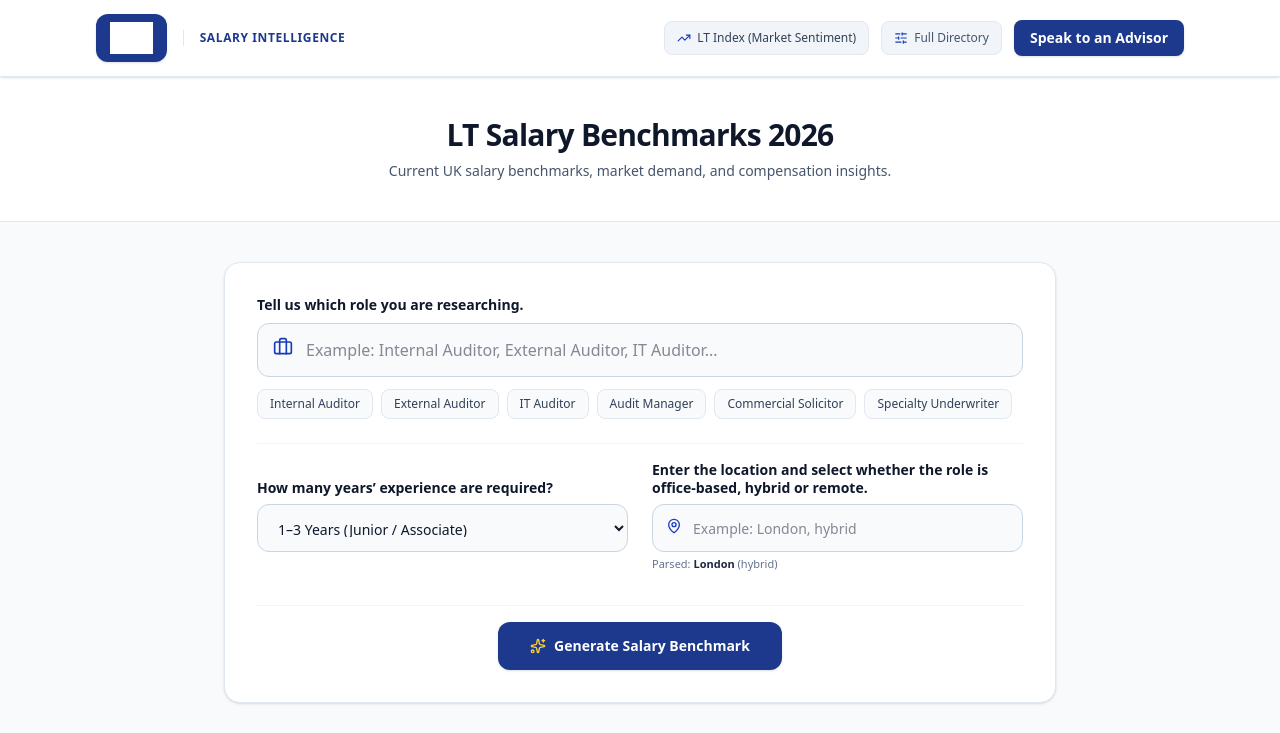
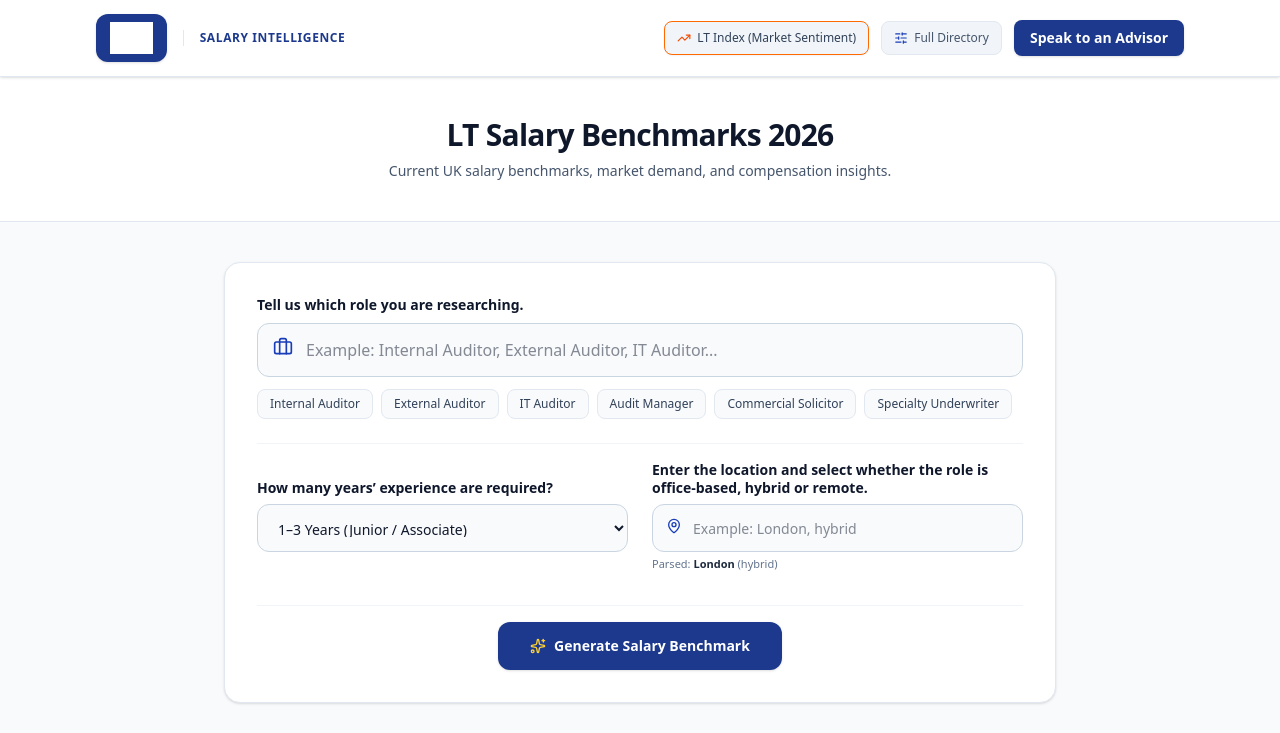
Before and after one commit to lucfountain-crypto/liberty-salaries, a Next.js app: page / in a window 1280 px wide. Shown: the top 733 px of the page. Built offline with nearby package versions, Linux system fonts and the light colour scheme; grey boxes are pictures that could not be loaded.

Commit message:
style(header): add orange border to LT Index button for enhanced visibility

```diff
--- a/src/app/components/SalaryDashboard.tsx
+++ b/src/app/components/SalaryDashboard.tsx
@@ -875,9 +875,9 @@ export default function SalaryDashboard() {
               href="https://www.libertytowers.co.uk/labour-talent-index/"
               target="_blank"
               rel="noopener noreferrer"
-              className="text-xs text-slate-700 hover:text-blue-900 bg-slate-100 hover:bg-slate-200 border border-slate-200 px-3 py-2 rounded-lg transition flex items-center space-x-1.5 font-medium"
+              className="text-xs text-slate-700 hover:text-blue-900 bg-slate-100 hover:bg-slate-200 border border-orange-500 hover:border-orange-600 px-3 py-2 rounded-lg transition flex items-center space-x-1.5 font-medium shadow-xs"
             >
-              <TrendingUp className="w-3.5 h-3.5 text-blue-800" />
+              <TrendingUp className="w-3.5 h-3.5 text-orange-600" />
               <span>LT Index <span className="hidden sm:inline">(Market Sentiment)</span></span>
             </a>
             <button
```
